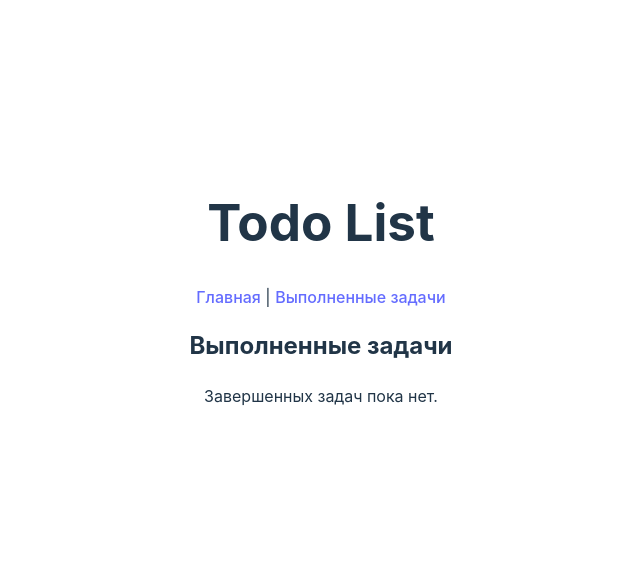
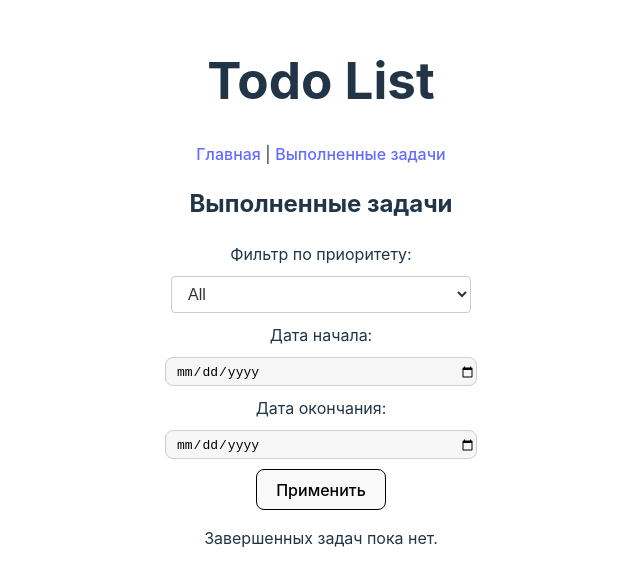
Before and after one commit to yato90/todo-list, a Vue app: page /completed in a window 1280 px wide. Shown: the part 108-694 px from the top of the page, without its empty margins (319-959 px from the left). Built offline with nearby package versions, Linux system fonts and the light colour scheme.

Commit message:
add filters and fix

```diff
--- a/src/components/Todoitem.vue
+++ b/src/components/Todoitem.vue
@@ -59,13 +59,10 @@ watch(() => props.todo.isEditing, (newVal) => {
       <button @click="showConfirmation">Сохранить изменения</button>
     </div>
     <div class="info" v-else>
-      <h3
-        :class="{ crossed: todo.completed }"
-        @click="$emit('edit', todo.id)"
-      >
+      <h3 :class="{ crossed: todo.completed }">
         {{ props.todo.title }}
       </h3>
-      <p @click="$emit('edit', todo.id)">{{ props.todo.description }}</p>
+      <p>{{ props.todo.description }}</p>
       <div class="">
         <strong>Приоритет</strong> - {{ props.todo.priority }}
         <button @click="$emit('edit', todo.id)">Изменить</button>
--- /dev/null
+++ b/src/helpers/todo/useTodoFilters.ts
@@ -0,0 +1,48 @@
+// src/composables/useTodoFilters.ts
+import { ref, computed } from 'vue';
+import { useTodoStore } from '../../store/TodoStore';
+import { Priority } from '../../store/interface';
+
+export function useTodoFilters() {
+  const todoStore = useTodoStore();
+
+  // Состояние для фильтров
+  const selectedPriority = ref<Priority | string>("");
+  const dateRange = ref<{ startDate: Date | null, endDate: Date | null }>({
+    startDate: null,
+    endDate: null,
+  });
+
+  // Фильтрация по приоритету
+  const filteredByPriority = computed(() => {
+    if (selectedPriority.value) {
+      return todoStore.completedTodos.filter(todo => todo.priority === selectedPriority.value);
+    }
+    return todoStore.completedTodos;
+  });
+
+  // Фильтрация по диапазону дат
+  const filteredByDateRange = computed(() => {
+    const { startDate, endDate } = dateRange.value;
+    return filteredByPriority.value.filter(todo => {
+      const todoDate = new Date(todo.date);
+      return (!startDate || todoDate >= startDate) && (!endDate || todoDate <= endDate);
+    });
+  });
+
+  // Метод для обновления приоритета
+  const setPriorityFilter = (priority: Priority | string) => {
+    selectedPriority.value = priority;
+  };
+
+  // Метод для обновления диапазона дат
+  const setDateRange = (startDate: Date | null, endDate: Date | null) => {
+    dateRange.value = { startDate, endDate };
+  };
+
+  return {
+    filteredTodos: filteredByDateRange,
+    setPriorityFilter,
+    setDateRange
+  };
+}
--- a/src/pages/CompletedPage.vue
+++ b/src/pages/CompletedPage.vue
@@ -1,10 +1,9 @@
 <script setup lang="ts">
-import { computed } from 'vue';
-import { useTodoStore } from '../store/TodoStore';
+import { ref } from 'vue';
 import { useTodoActions } from '../helpers/todo/useTodoActions';
+import { useTodoFilters } from '../helpers//todo/useTodoFilters';
 import TodoItem from '../components/Todoitem.vue';
-
-const todoStore = useTodoStore();
+import { Priority } from '../store/interface';
 
 const {
   removeTodo,
@@ -13,15 +12,50 @@ const {
   cancelEdit,
   toggleTodoCompletion
 } = useTodoActions();
+// Используем хук для фильтрации задач
+const {
+  filteredTodos,
+  setPriorityFilter,
+  setDateRange
+} = useTodoFilters();
 
-const completedTodos = computed(() => todoStore.completedTodos);
+// Временные переменные для хранения значений фильтров
+const tempPriority = ref<string>("");
+const tempStartDate = ref<string | null>(null);
+const tempEndDate = ref<string | null>(null);
+
+// Применение фильтров по нажатию кнопки "Применить"
+const applyFilters = () => {
+    setPriorityFilter(tempPriority.value);
+    setDateRange(
+        tempStartDate.value ? new Date(tempStartDate.value) : null,
+        tempEndDate.value ? new Date(tempEndDate.value) : null
+    );
+};
 </script>
 
 <template>
+  <div>
     <h2>Выполненные задачи</h2>
-    <div v-if="completedTodos.length > 0">
+    <div class="filter">
+      <label for="priority">Фильтр по приоритету:</label>
+      <select id="priority" v-model="tempPriority">
+        <option value="">All</option>
+        <option :value="Priority.Low">Low</option>
+        <option :value="Priority.Medium">Medium</option>
+        <option :value="Priority.High">High</option>
+      </select>
+    </div>
+    <div class="filter">
+      <label for="start-date">Дата начала:</label>
+      <input type="date" id="start-date" v-model="tempStartDate" />
+      <label for="end-date">Дата окончания:</label>
+      <input type="date" id="end-date" v-model="tempEndDate" />
+    </div>
+    <button @click="applyFilters">Применить</button>
+    <div v-if="filteredTodos.length > 0">
       <TodoItem
-        v-for="todo in completedTodos"
+        v-for="todo in filteredTodos"
         :key="todo.id"
         :todo="todo"
         @edit="editTodo(todo.id)"
@@ -34,7 +68,49 @@ const completedTodos = computed(() => todoStore.completedTodos);
     <div v-else>
       <p>Завершенных задач пока нет.</p>
     </div>
+  </div>
 </template>
 
 <style scoped>
+input {
+	width: 300px;
+	font-size: 13px;
+	padding: 6px 0 4px 10px;
+	border: 1px solid #cecece;
+	background: #F6F6f6;
+	border-radius: 8px;
+}
+textarea {
+	overflow: auto;
+	resize: none;
+	width: 300px;
+	height: 70px;
+	background: #f6f6f6;
+	border: 1px solid #cecece;
+	padding: 8px 0 8px 10px;
+}
+select {
+  background-color: white;
+  border: 1px solid #ccc;
+  border-radius: 4px;
+  padding: 8px 12px;
+  font-size: 16px;
+  color: #333;
+  width: 100%;
+  max-width: 300px;
+  outline: none;
+  cursor: pointer;
+}
+select:focus {
+  border-color: #66afe9;
+  box-shadow: 0 0 5px rgba(102, 175, 233, 0.6);
+}
+.filter{
+    display: flex;
+    flex-direction: column;
+    align-items:center;
+}
+.filter > * {
+    margin-bottom: 10px;
+}
 </style>
--- a/src/store/TodoStore.ts
+++ b/src/store/TodoStore.ts
@@ -21,7 +21,6 @@ export const useTodoStore = defineStore('todo', {
             // Создаем новый массив, добавляя новую задачу
             this.todos = [...this.todos, newTodo];
         },
-
         removeTodo(idToRemove: number) {
             // Создаем новый массив, исключая задачу с указанным id
             this.todos = this.todos.filter(item => item.id !== idToRemove);
```
Lines whose indentation alone changed are shown as unchanged.
